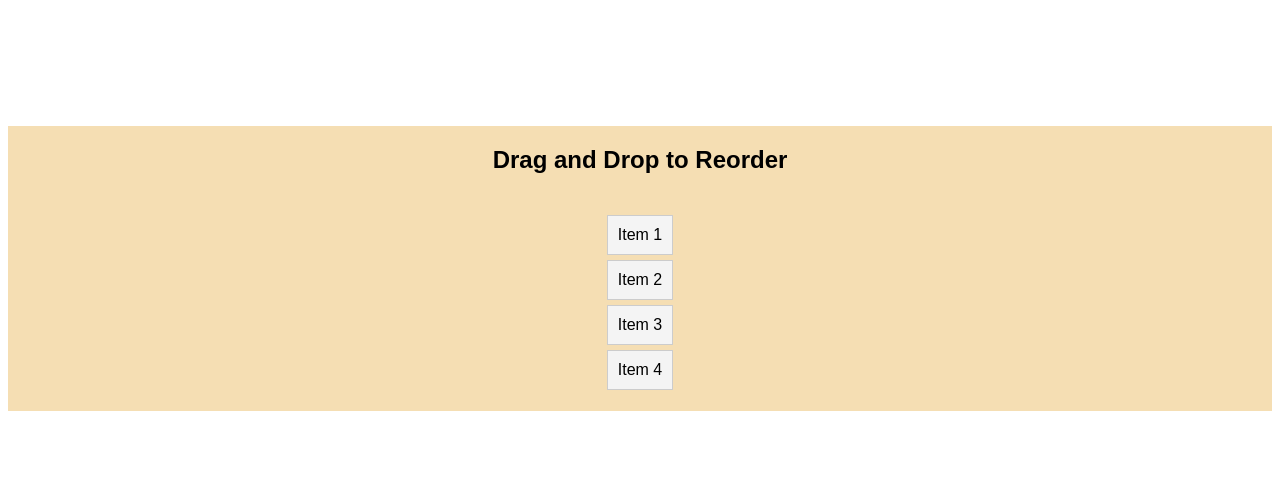
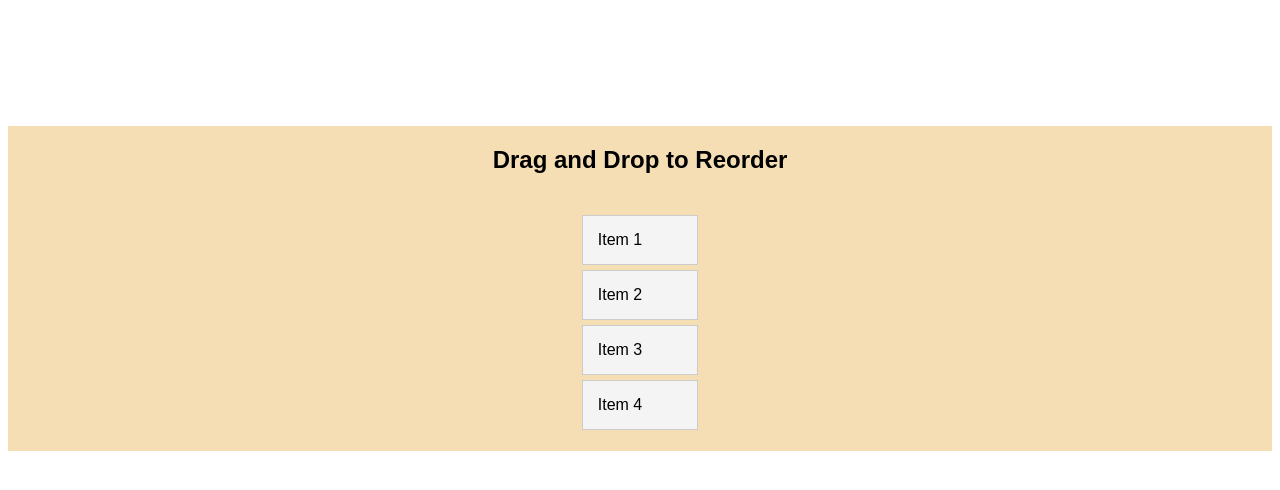
Before and after one commit to ArunBalaji-20/javascript, a plain HTML site: page Task-6/index.html in a window 1280 px wide. Drawn offline with Linux system fonts and the light colour scheme.

Commit message:
edited task-6

```diff
--- a/Task-6/styles.css
+++ b/Task-6/styles.css
@@ -13,10 +13,11 @@ body {
 ul {
     list-style: none;
     padding: 0;
+    width: 10%;
 }
 
 li {
-    padding: 10px;
+    padding: 15px;
     margin: 5px;
     background: #f4f4f4;
     border: 1px solid #ccc;
```
